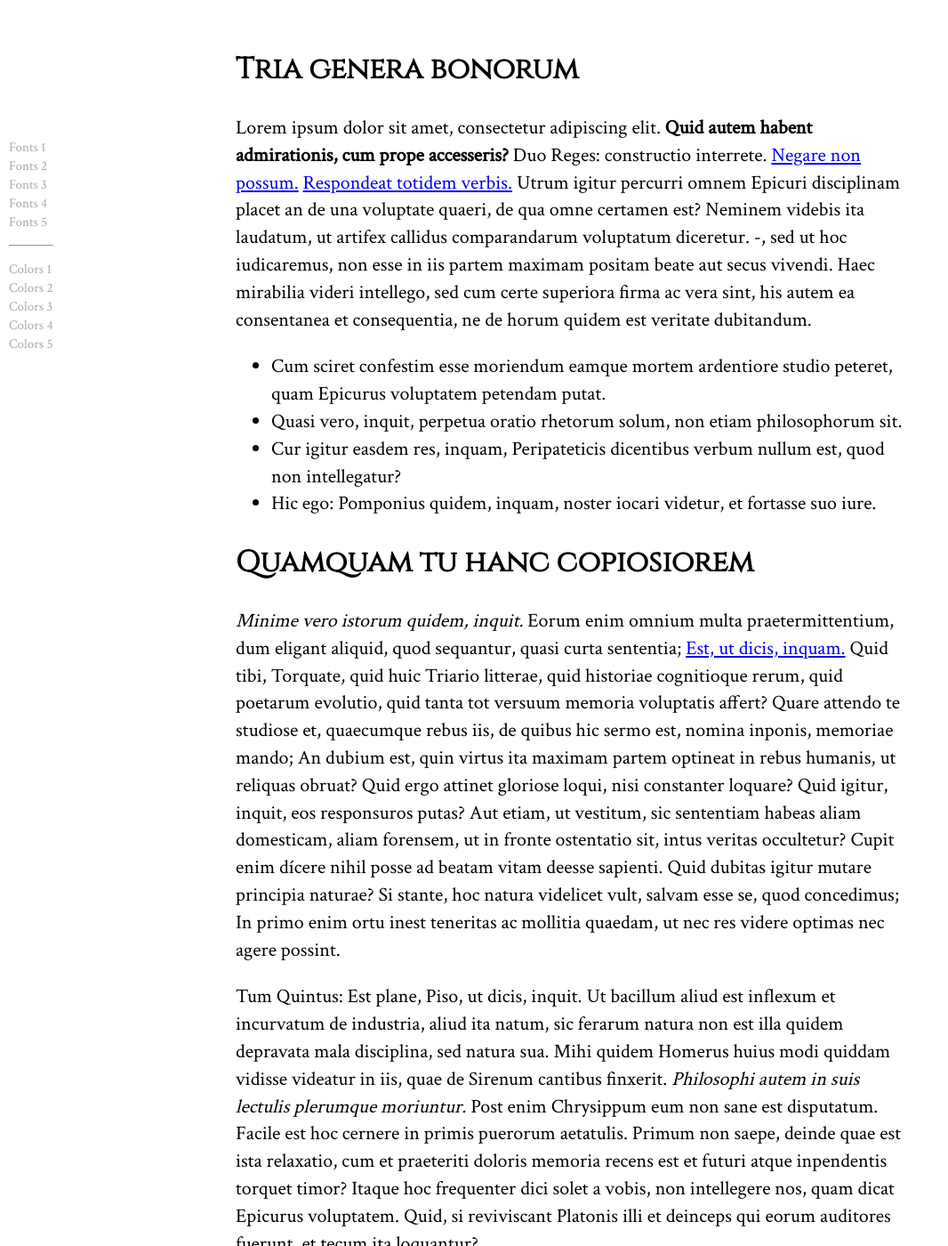
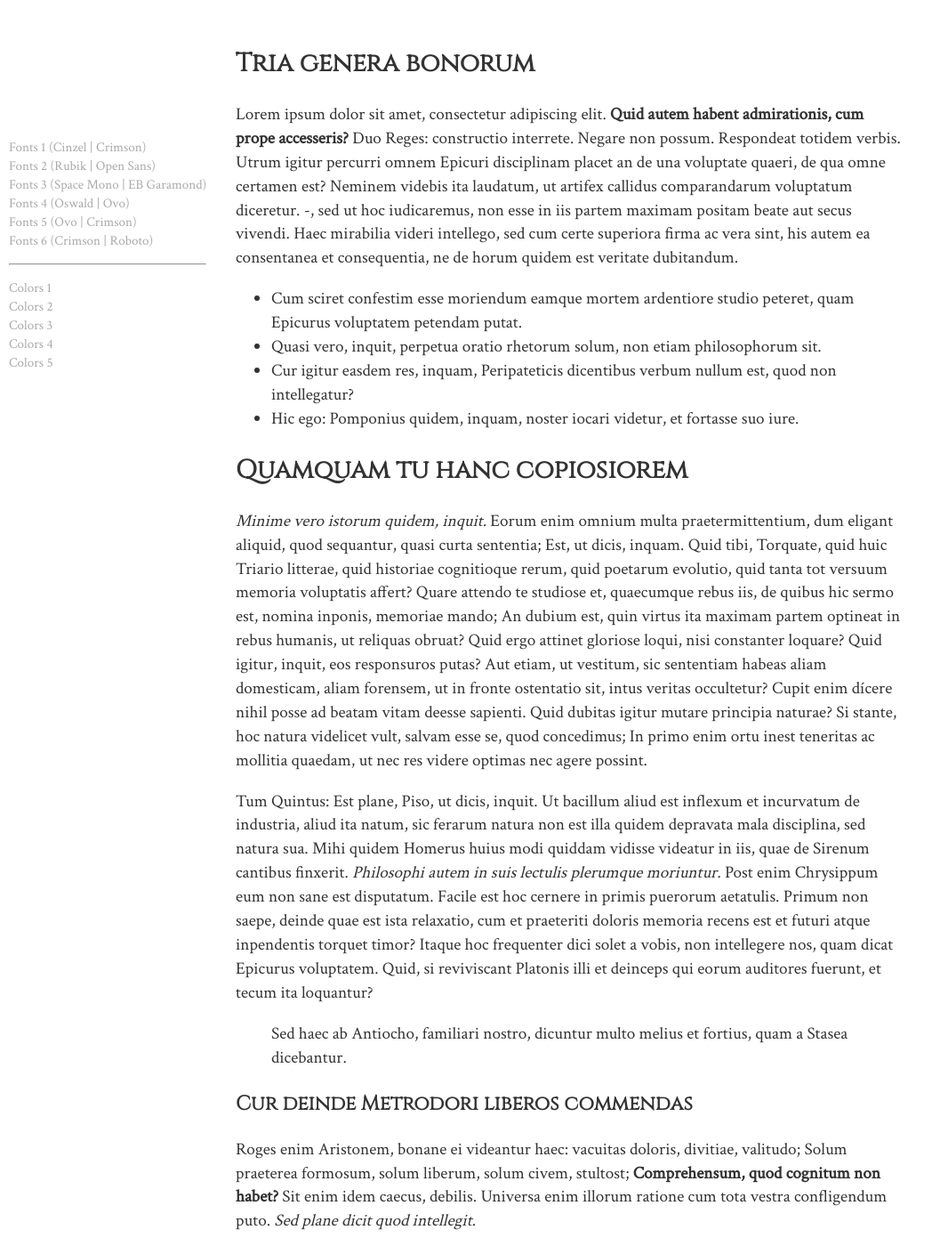
Before and after one commit to lester-lee/lester-lee.github.io, a Jekyll site: the page built from pages/test-text.html, in a window 1280 px wide and 1400 px high. Shown: the whole window at 89% size, without its empty margins (0-1066 px from the left). Built offline with Jekyll 4.4.1, drawn with Linux system fonts in a browser that asks for light colours; some web fonts are replaced.

Commit message:
some font combos

```diff
--- a/css/test-style.scss
+++ b/css/test-style.scss
@@ -1,15 +1,27 @@
 ---
 ---
+
+$h-c: #333;
+$bg-c: #fff;
+$text-c: #333;
+
+//
+@font-face{
+  font-family: Aleo;
+  src: url({{site.baseurl}}/assets/fonts/)
+}
+
 *{
   box-sizing: border-box;
 }
 
 body {
-  background: #fff;
+  background: $bg-c;
+  color: $text-c;
   padding: 20px 0 100px;
   font-family: "Crimson Text";
   line-height: 1.4;
-  font-size: 22px;
+  font-size: 1.2em;
 }
 
 h1,
@@ -18,7 +30,13 @@
 h4,
 h5,
 h6 {
+  color: $h-c;
   font-family: "Cinzel";
+}
+
+a{
+  text-decoration: none;
+  color: $h-c;
 }
 
 article {
--- a/js/test-text.js
+++ b/js/test-text.js
@@ -1,5 +1,62 @@
-$(document).ready( function() {
-  $(".fonts-chooser").on("click", function(){
-    console.log($(this));
+$(document).ready(function() {
+  $(".fonts-chooser").on("click", function() {
+    $(".fonts-chooser").css("text-decoration", "none");
+    $(this).css("text-decoration", "underline");
+    var h, text;
+    var num = parseInt($(this).attr("data-num"));
+    switch (num) {
+      case 2:
+        h = "Rubik";
+        text = "Open Sans";
+        break;
+      case 3:
+        h = "Space Mono";
+        text = "EB Garamond";
+        break;
+      case 4:
+        h = "Oswald";
+        text = "Ovo";
+        break;
+      case 5:
+        h = "Ovo";
+        text = "Crimson Text";
+        break;
+      case 6:
+        h = "Crimson Text";
+        text = "Roboto";
+        break;
+      default:
+        h = "Cinzel";
+        text = "Crimson Text";
+        break;
+    }
+    $("body").css("font-family", text);
+    $("h1, h2, h3, h4, h5, h6").css("font-family", h);
   });
+
+  $(".color-chooser").on("click", function() {
+    $(".color-chooser").css("text-decoration", "none");
+    $(this).css("text-decoration", "underline");
+    var bg, h, text;
+    var num = parseInt($(this).attr("data-num"));
+    switch (num) {
+      case 2:
+        bg = "#fff";
+        h = "#d8703f";
+        text = "#333";
+        break;
+      default:
+        bg = "#fff";
+        h = "#333";
+        text = "#333";
+        break;
+    }
+    // insert rules
+    console.log(bg, h, text);
+    $("body").css("background-color", bg);
+    $("h1, h2, h3, h4, h5, h6").css("color", h);
+    $("a").css("color", h);
+    $("body").css("color", text);
+  });
+
 });
--- a/pages/test-text.html
+++ b/pages/test-text.html
@@ -7,6 +7,7 @@
 	<link rel="stylesheet" href="{{site.baseurl}}/css/test-style.css">
 	<link rel="icon" href="{{site.baseurl}}/images/logo.png">
 	<link href='https://fonts.googleapis.com/css?family=Cinzel|Crimson+Text' rel='stylesheet' type='text/css'>
+	<link href="https://fonts.googleapis.com/css?family=EB+Garamond|Hind|Open+Sans|Oswald|Ovo|Roboto|Rubik|Space+Mono" rel="stylesheet">
 	<title>Lester Lee</title>
 	<meta charset="UTF-8">
 	<meta name="viewport" content="width=device-width, initial-scale=1">
@@ -16,19 +17,20 @@
 <body id="top">
 	<nav id="font-nav">
 	<ul>
-		<li class="fonts-chooser">Fonts 1</li>
-		<li class="fonts-chooser">Fonts 2</li>
-		<li class="fonts-chooser">Fonts 3</li>
-		<li class="fonts-chooser">Fonts 4</li>
-		<li class="fonts-chooser">Fonts 5</li>
+		<li class="fonts-chooser" data-num="1">Fonts 1 (Cinzel | Crimson)</li>
+		<li class="fonts-chooser" data-num="2">Fonts 2 (Rubik | Open Sans)</li>
+		<li class="fonts-chooser" data-num="3">Fonts 3 (Space Mono | EB Garamond)</li>
+		<li class="fonts-chooser" data-num="4">Fonts 4 (Oswald | Ovo)</li>
+		<li class="fonts-chooser" data-num="5">Fonts 5 (Ovo | Crimson)</li>
+		<li class="fonts-chooser" data-num="6">Fonts 6 (Crimson | Roboto)	</li>
 	</ul>
 	<hr />
 		<ul>
-			<li class="color-chooser">Colors 1</li>
-			<li class="color-chooser">Colors 2</li>
-			<li class="color-chooser">Colors 3</li>
-			<li class="color-chooser">Colors 4</li>
-			<li class="color-chooser">Colors 5</li>
+			<li class="color-chooser" data-num="1">Colors 1</li>
+			<li class="color-chooser" data-num="2">Colors 2</li>
+			<li class="color-chooser" data-num="3">Colors 3</li>
+			<li class="color-chooser" data-num="4">Colors 4</li>
+			<li class="color-chooser" data-num="5">Colors 5</li>
 		</ul>
 
 	</nav>
```
